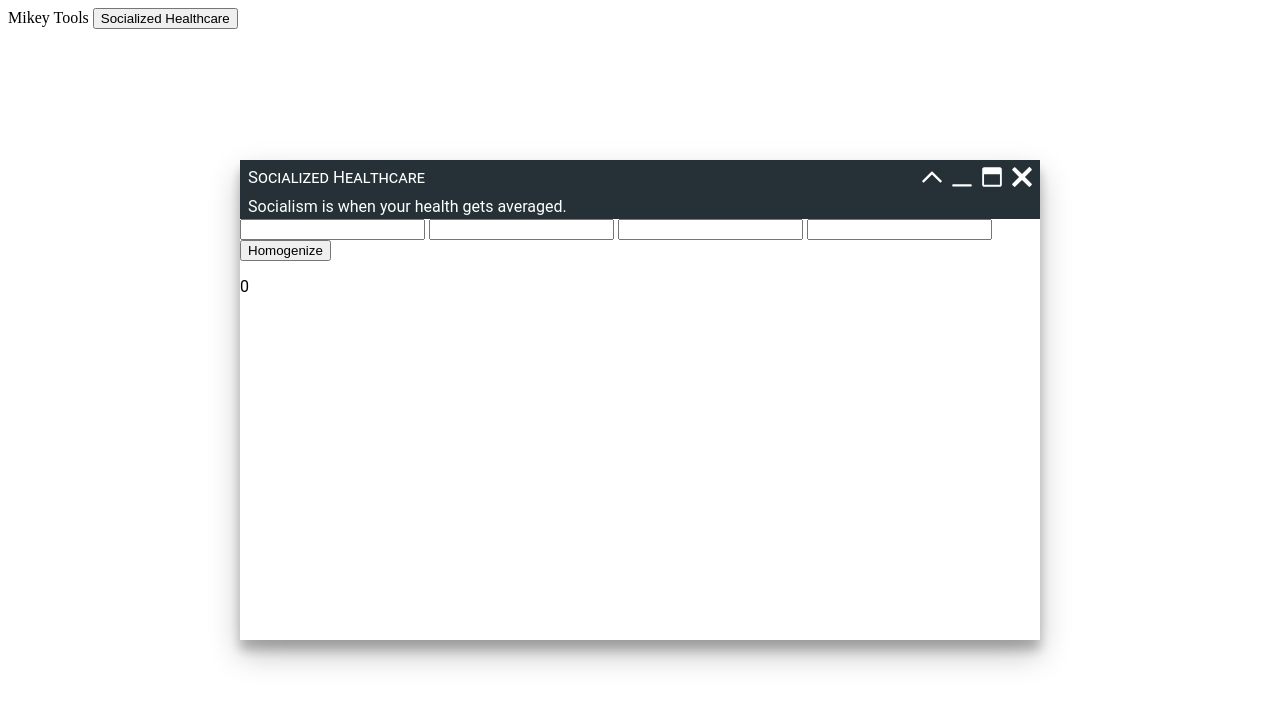
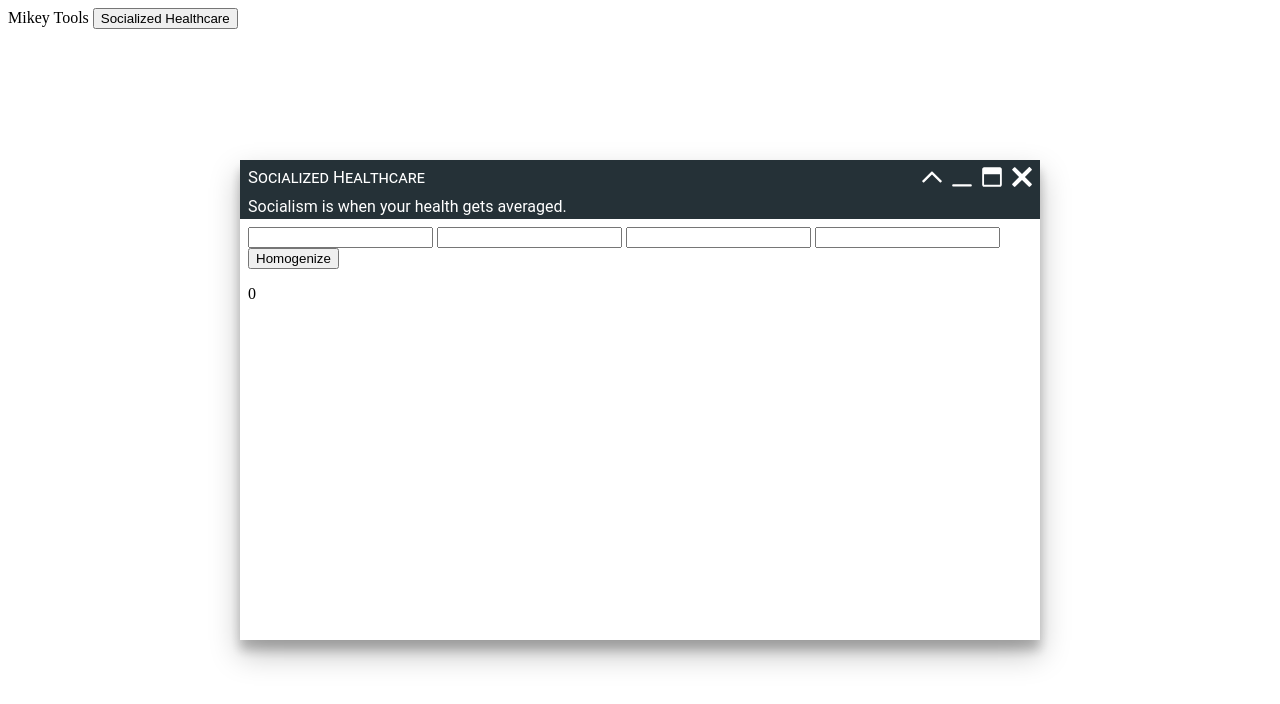
Before and after one commit to dino-inc/MikeyTools, a plain HTML site: page index.html in a window 1280 px wide. Both pictures are taken after a click on the button "Socialized Healthcare". Drawn offline with nearby package versions, Linux system fonts and the light colour scheme; files that its build step writes are made by us from their sources.

Commit message:
Converted panel to iframe

```diff
--- a/toolpages/healthSum.js
+++ b/toolpages/healthSum.js
@@ -1,11 +1,10 @@
-document.getElementsByClassName("equalizeButton")[0].addEventListener("click", equalize());
+document.getElementsByClassName("equalizeButton")[0].addEventListener("click", equalize);
 
 function equalize(){
     let healthPool = document.getElementsByClassName("creature")
     let poolSum = 0;
     for (let i = 0; i < healthPool.length; i++) {
-        poolSum += healthPool[i].value;
+        poolSum += parseInt(healthPool[i].value);
     }
-    document.getElementsByClassName("output")[0].innerHTML = poolSum/healthPool.length
-    console.log(poolSum/healthPool.length)
+    document.getElementsByClassName("healthSumOutput")[0].innerHTML = poolSum/healthPool.length
 }
--- a/toolpages/healthsum.html
+++ b/toolpages/healthsum.html
@@ -5,7 +5,7 @@
     <meta name="viewport" content="width=device-width, initial-scale=1.0">
     <title>jsPanel</title>
     <!-- loading jsPanel css -->
-    <link href="jspanel/dist/jspanel.min.css" rel="stylesheet">
+    <link href="../jspanel/dist/jspanel.min.css" rel="stylesheet">
 </head>
 <body>
     <input type="number" class="creature" name="creature1"/>
@@ -13,7 +13,7 @@
     <input type="number" class="creature" name="creature3"/>
     <input type="number" class="creature" name="creature4"/>
     <input class = "equalizeButton" type="button" value="Homogenize">
-    <p class="output">0</p>
+    <p class="healthSumOutput">0</p>
     <script type="module" src="healthSum.js"></script>
 </body>
 </html>
--- a/windowManager.js
+++ b/windowManager.js
@@ -2,7 +2,7 @@
 document.getElementsByClassName("healthSum")[0].addEventListener ("click", createHealthSumWindow);
 
 function createHealthSumWindow() {
-    jsPanel.create({
+    let panel = jsPanel.create({
         theme: 'dark',
         headerTitle: 'Socialized Healthcare',
         headerToolbar: '<span class="text-sm">Socialism is when your health gets averaged.</span>',
@@ -11,12 +11,7 @@ function createHealthSumWindow() {
             height: () => { return Math.min(500, window.innerHeight*0.6);}
         },
         animateIn: 'jsPanelFadeIn',
-        contentAjax: {
-            url: './toolpages/healthsum.html',
-            done: (xhr, panel) => {
-                panel.content.innerHTML = xhr.responseText;
-            }
-        },
         onwindowresize: true,
     });
+    panel.content.innerHTML = "<iframe src = \"/toolpages/healthSum.html\" style=\" width:100%; height:99%; border:none; margin:0; padding:0; overflow:hidden; z-index:999999;\"></iframe>"
 }
```
